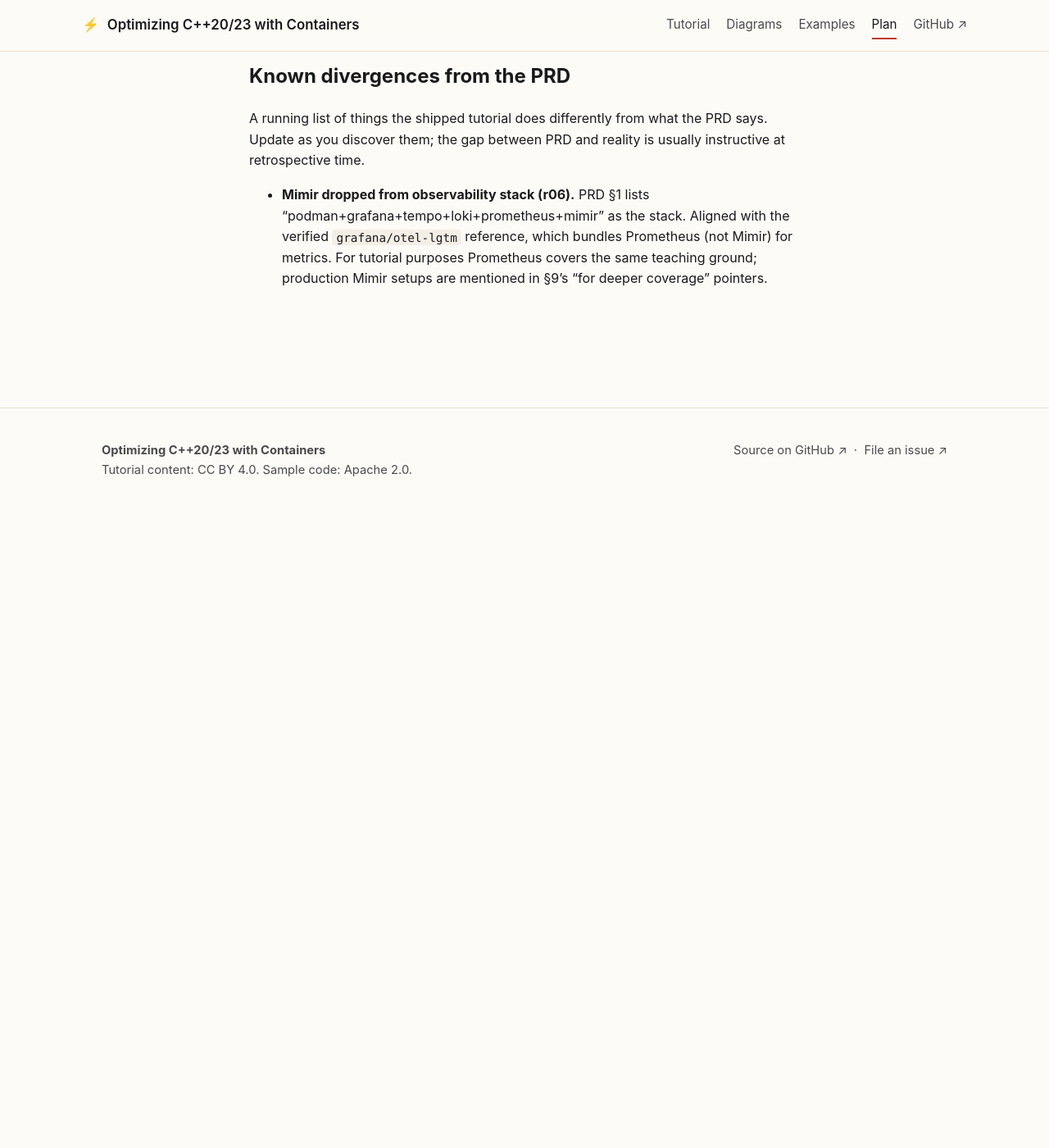
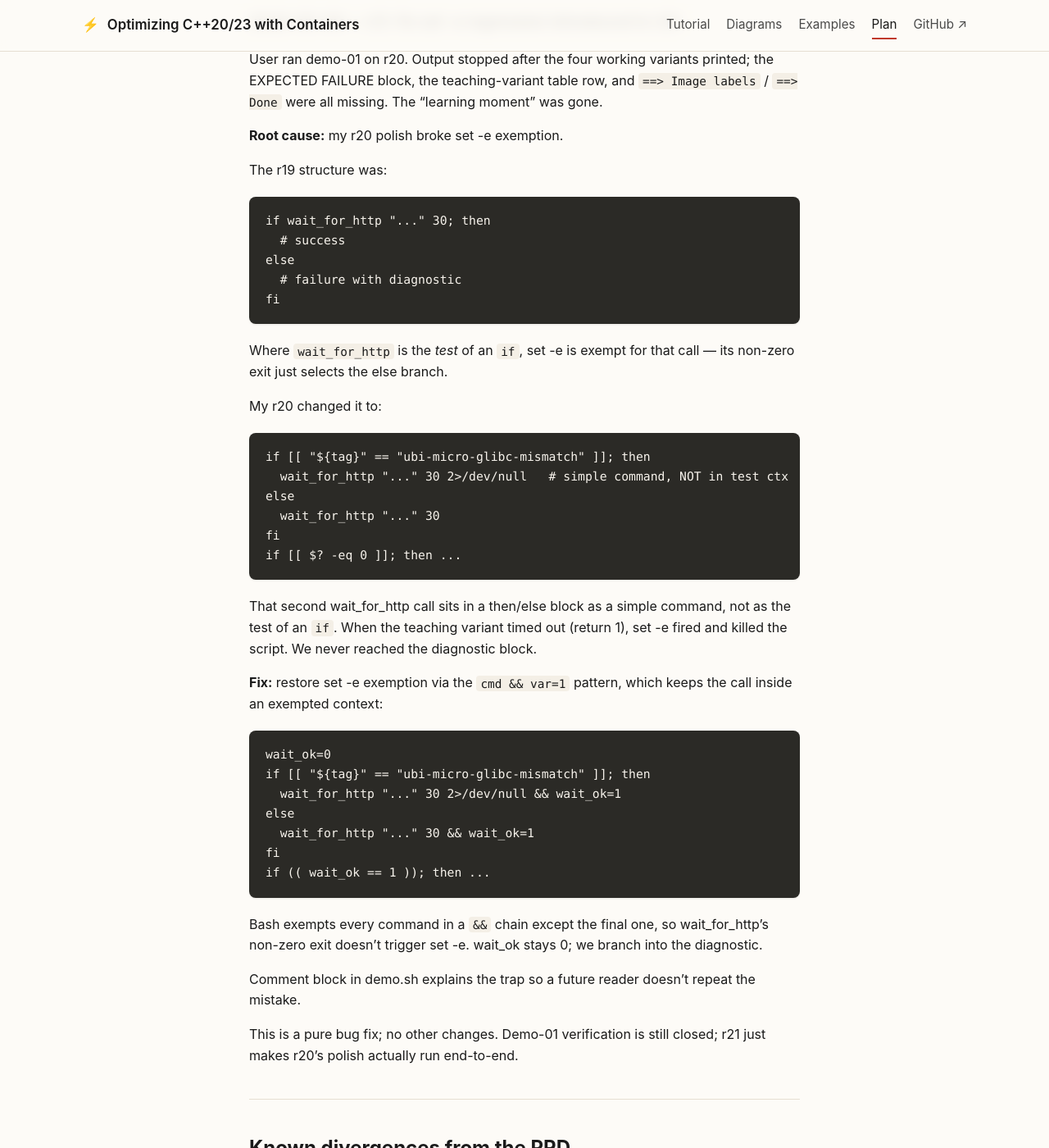
Before and after one commit to patterncatalyst/cpp-container-optimization-tutorial, a Jekyll site: the page built from _plans/reconciliation-plan.md, in a window 1280 px wide and 1400 px high, scrolled down 31921 px. Shown: the whole window at 82% size. Built offline with Jekyll 4.4.1, drawn with Linux system fonts in a browser that asks for light colours; before the commit the page ends 32554 px from its top, so only the background shows below that.

Commit message:
fix(demo-01): restore set -e exemption in latency loop; teaching variant block returns

```diff
--- a/_plans/reconciliation-plan.md
+++ b/_plans/reconciliation-plan.md
@@ -1375,6 +1375,63 @@ becomes the next active deliverable.**
 Verification matrix updated: 3 of 15 sections verified
 (§1 r08, §3 r18, §4 r18), demo-01 fully closed r20.
 
+### 2026-05-09 — r21: fix set -e regression introduced in r20
+
+User ran demo-01 on r20. Output stopped after the four
+working variants printed; the EXPECTED FAILURE block, the
+teaching-variant table row, and `==> Image labels` /
+`==> Done` were all missing. The "learning moment" was gone.
+
+**Root cause:** my r20 polish broke set -e exemption.
+
+The r19 structure was:
+
+    if wait_for_http "..." 30; then
+      # success
+    else
+      # failure with diagnostic
+    fi
+
+Where `wait_for_http` is the *test* of an `if`, set -e is
+exempt for that call — its non-zero exit just selects the
+else branch.
+
+My r20 changed it to:
+
+    if [[ "${tag}" == "ubi-micro-glibc-mismatch" ]]; then
+      wait_for_http "..." 30 2>/dev/null   # simple command, NOT in test ctx
+    else
+      wait_for_http "..." 30
+    fi
+    if [[ $? -eq 0 ]]; then ...
+
+That second wait_for_http call sits in a then/else block as
+a simple command, not as the test of an `if`. When the
+teaching variant timed out (return 1), set -e fired and
+killed the script. We never reached the diagnostic block.
+
+**Fix:** restore set -e exemption via the `cmd && var=1`
+pattern, which keeps the call inside an exempted context:
+
+    wait_ok=0
+    if [[ "${tag}" == "ubi-micro-glibc-mismatch" ]]; then
+      wait_for_http "..." 30 2>/dev/null && wait_ok=1
+    else
+      wait_for_http "..." 30 && wait_ok=1
+    fi
+    if (( wait_ok == 1 )); then ...
+
+Bash exempts every command in a `&&` chain except the
+final one, so wait_for_http's non-zero exit doesn't trigger
+set -e. wait_ok stays 0; we branch into the diagnostic.
+
+Comment block in demo.sh explains the trap so a future
+reader doesn't repeat the mistake.
+
+This is a pure bug fix; no other changes. Demo-01
+verification is still closed; r21 just makes r20's polish
+actually run end-to-end.
+
 
 ---
 
```
Also changed, not shown: 1 other file.
